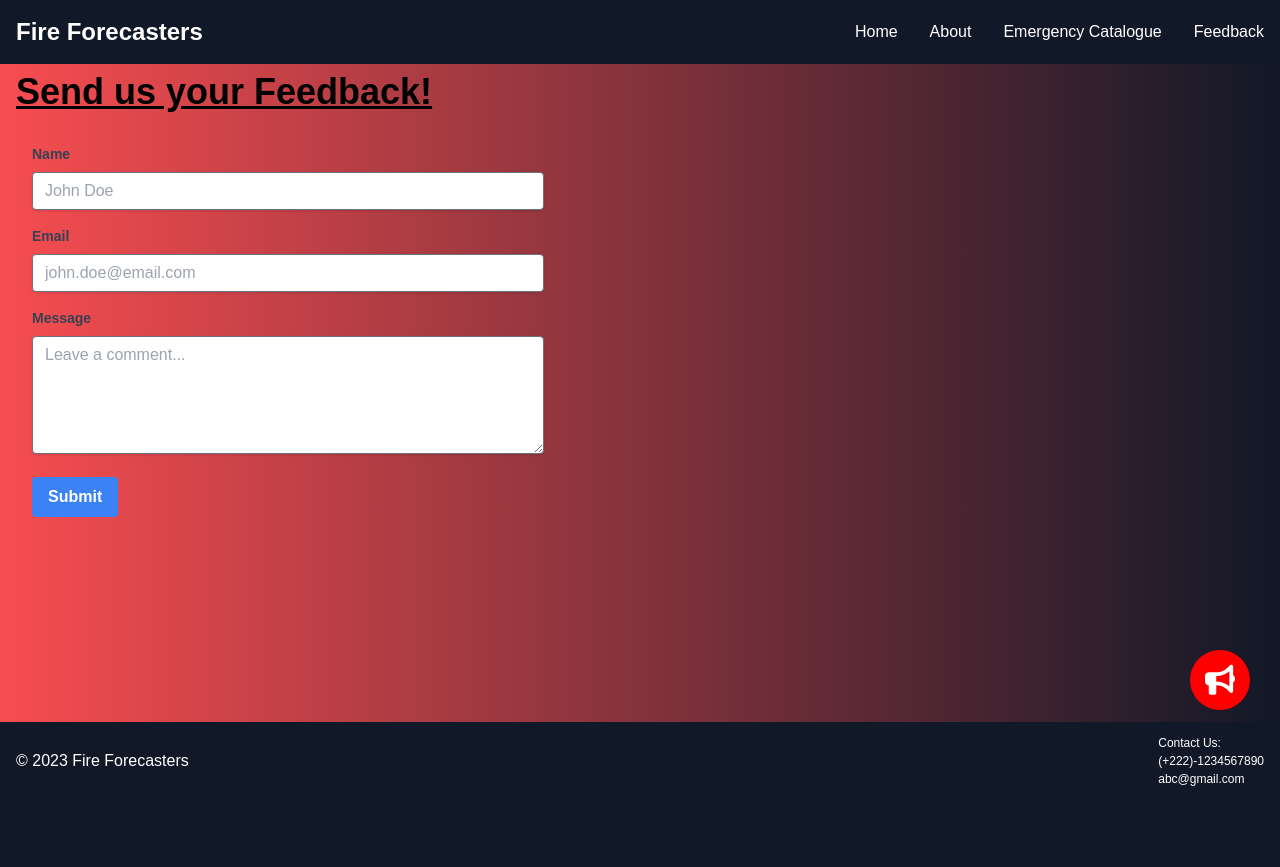
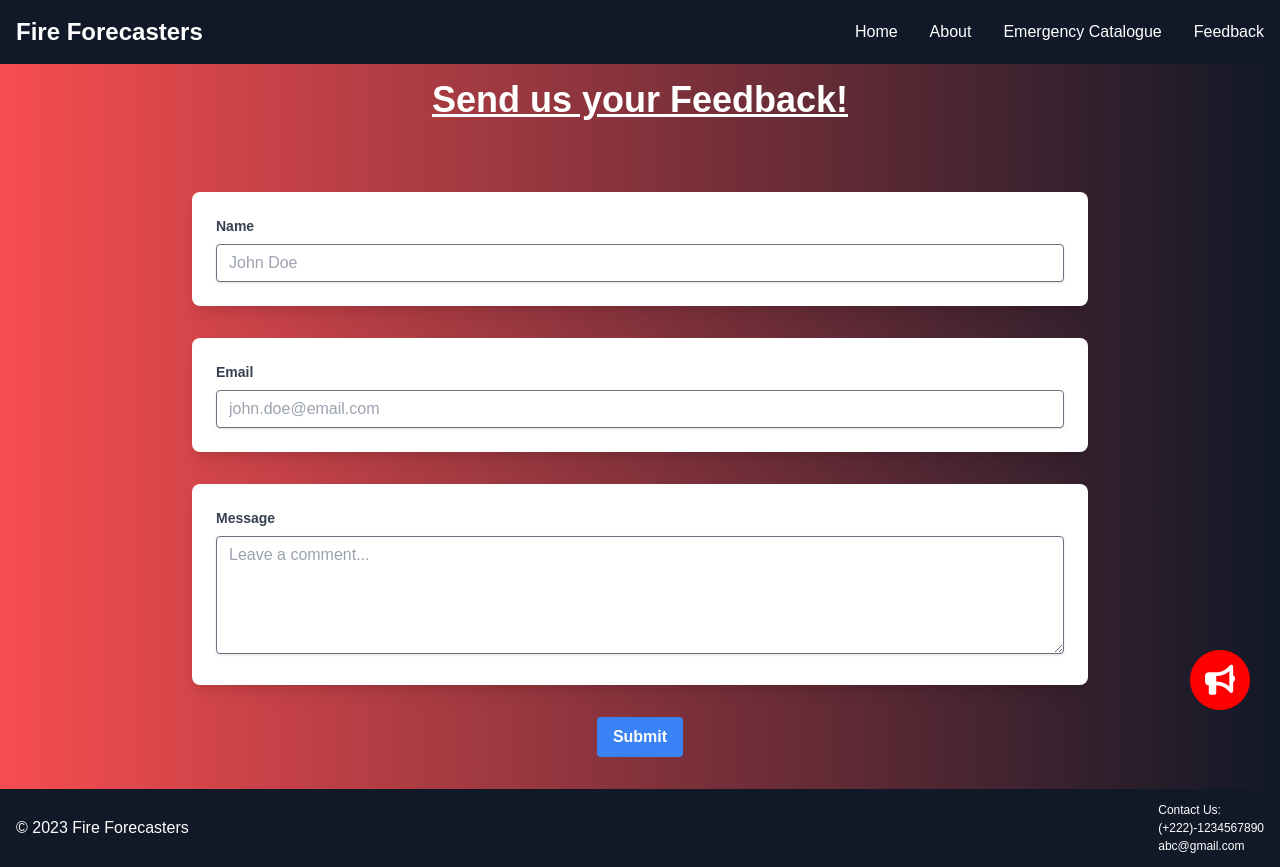
Before and after one commit to gaurav5-5/NASA23, a Flask app: page /feedback in a window 1280 px wide. Before the commit the page ends 786 px from the top, so only its background shows below. Run offline with Flask 3, Linux system fonts and the light colour scheme; some libraries are stand-ins or nearby versions.

Commit message:
FINAL FINAL

```diff
--- a/templates/feedback.html
+++ b/templates/feedback.html
@@ -8,14 +8,17 @@
     {% include 'scripts.html' %}
 </head>
 
-<body>
+<body class="bg-gray-100">
     {% include 'nav.html' %}
 
 
-    <div class="w-full max-w-md md:max-w-xl text-left">
-        <h1 class="px-4 py-2 text-2xl font-display text-4xl font-bold underline">Send us your Feedback!</h1>
+    <div>
+        <header class="bg-white-600 bg-opacity-20 text-white py-4">
+        <h1 class="text-4xl font-bold text-center"><u>Send us your Feedback!</u></h1>
+        </header>
+
         <form class="px-8 pt-6 pb-5 mb-3" method="post" action="">
-            <div class="mb-4">
+            <div class="max-w-4xl mx-auto my-8 p-6 bg-white shadow-lg rounded-lg">
                 <label class="block text-gray-700 text-sm font-bold mb-2" for="fd-name">
                     Name
                 </label>
@@ -23,7 +26,7 @@
                     class="shadow appearance-none border rounded w-full py-2 px-3 text-gray-700 leading-tight focus:outline-none focus:shadow-outline"
                     id="fd-name" type="text" placeholder="John Doe" required>
             </div>
-            <div class="mb-4">
+            <div class="max-w-4xl mx-auto my-8 p-6 bg-white shadow-lg rounded-lg">
                 <label class="block text-gray-700 text-sm font-bold mb-2" for="fd-email">
                     Email
                 </label>
@@ -31,13 +34,13 @@
                     class="shadow appearance-none border rounded w-full py-2 px-3 text-gray-700 leading-tight focus:outline-none focus:shadow-outline"
                     id="fd-email" type="email" placeholder="john.doe@email.com" required>
             </div>
-            <div class="mb-4">
+            <div class="max-w-4xl mx-auto my-8 p-6 bg-white shadow-lg rounded-lg">
                 <label for="fd-message" class="block text-gray-700 text-sm font-bold mb-2">
                     Message
                 </label>
                 <textarea name="fd-message" id="fd-message" cols="" rows="5" class="shadow appearance-none border rounded w-full py-2 px-3 text-gray-700 leading-tight focus:outline-none focus:shadow-outline" placeholder="Leave a comment..." required></textarea>
             </div>
-            <div class="flex items-center justify-between">
+            <div class="flex items-center justify-center">
                 <button
                     class="bg-blue-500 hover:bg-blue-700 text-white font-bold py-2 px-4 rounded focus:outline-none focus:shadow-outline"
                     type="submit">
```
